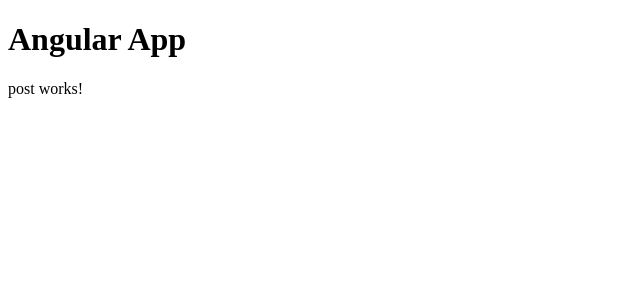
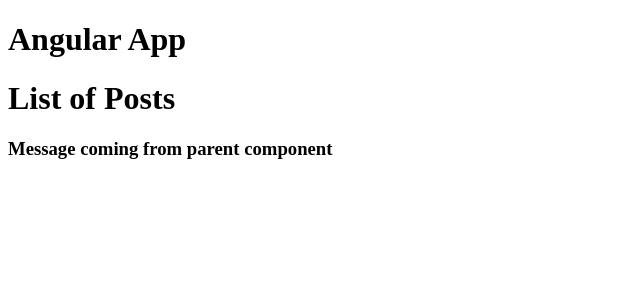
Before and after one commit to Chanuth-silva10/ang-project, an Angular app: page / in a window 1280 px wide. Shown: the top 300 px of the page, without its empty margins (0-640 px from the left). Built offline with nearby package versions, Linux system fonts and the light colour scheme.

Commit message:
input decarator

```diff
--- a/src/app/app.component.html
+++ b/src/app/app.component.html
@@ -1,4 +1,4 @@
 <h1>Angular App</h1>
 
 <app-navbar></app-navbar>
-<app-post></app-post>
+<app-post [fromParent] = 'parentMessage'></app-post>
--- a/src/app/app.component.ts
+++ b/src/app/app.component.ts
@@ -7,4 +7,5 @@ import { Component } from '@angular/core';
 })
 export class AppComponent {
   title = 'ang-project';
+  parentMessage:string = 'Message coming from parent component';
 }
--- a/src/app/post/post.component.html
+++ b/src/app/post/post.component.html
@@ -1 +1,3 @@
-<p>post works!</p>
+<h1>{{title}}</h1>
+
+<h3>{{fromParent}}</h3>
--- a/src/app/post/post.component.ts
+++ b/src/app/post/post.component.ts
@@ -1,10 +1,20 @@
-import { Component } from '@angular/core';
+import { Component, OnInit, Input } from '@angular/core';
 
 @Component({
   selector: 'app-post',
   templateUrl: './post.component.html',
   styleUrls: ['./post.component.css']
 })
-export class PostComponent {
+export class PostComponent implements OnInit{
+
+  title:string = "List of Posts";
+  messagePost: string = 'Message post'
+
+  @Input() fromParent?:string;
+
+  constructor(){}
+  ngOnInit(): void {
+
+  }
 
 }
```
